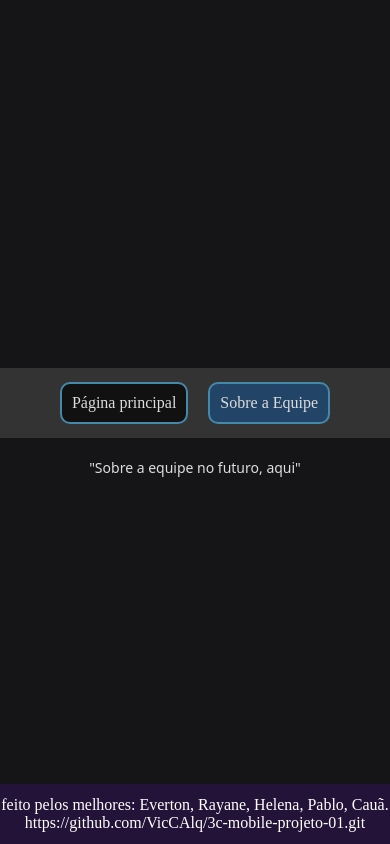
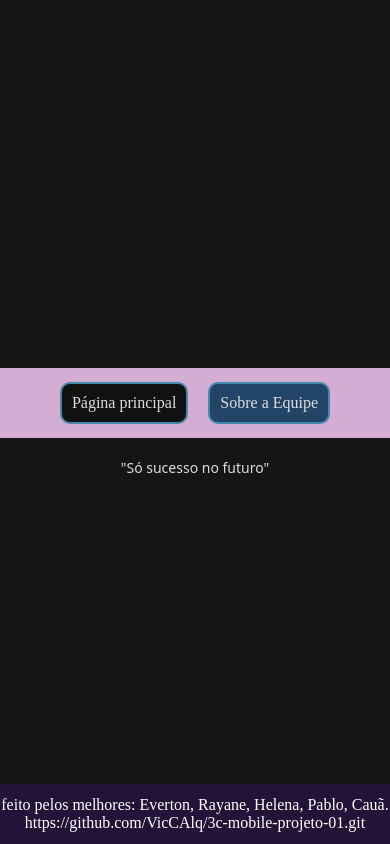
Before and after one commit to VicCAlq/3c-mobile-projeto-01, a React Native app: screen / in a window 390 px wide. Both pictures are taken after a click on the element "Sobre a Equipe". Built offline with nearby package versions, Linux system fonts and the light colour scheme.

Commit message:
atualizações

```diff
--- a/src/App.js
+++ b/src/App.js
@@ -8,15 +8,11 @@ import Menu from './components/Menu';
 import Card from './components/Card';
 
 export default function App() {
-  const paginaPrincipal = (
-          <Text style={styles.texto}>
-            "Sobre a equipe no futuro, aqui"
-          </Text>
-  )
+  const paginaPrincipal = <Card/>
 
    const sobreEquipe = (
           <Text style={styles.texto}>
-            "Sobre a equipe no futuro, aqui"
+            "Só sucesso no futuro"
           </Text>
   )
 
--- a/src/components/Card.jsx
+++ b/src/components/Card.jsx
@@ -9,6 +9,7 @@ export default function Card() {
         <Text>
             Códigos de Everton são esses
         </Text>
+
     </View>
 
     const codigoRayane = "Texto com os códigos de Rayane"
@@ -19,7 +20,7 @@ export default function Card() {
 
     const codigoCauã = "Texto com os códigos de Cauã"
 
-    const [alunoSelecionado, setAlunoSelecionado] = useState("Thais")
+    const [alunoSelecionado, setAlunoSelecionado] = useState("")
     const [codigo, setCodigo] = useState(codigoEverton)
 
     return(
--- a/src/components/cabecalho.jsx
+++ b/src/components/cabecalho.jsx
@@ -4,7 +4,7 @@ import { View, Pressable, Text } from 'react-native'
 
 const estilosCabecalho = StyleSheet.create({
   cabecalho: {
-    backgroundColor: "#333",
+    backgroundColor: "#d4add4",
     margin: "0px 0px 0px auto",
     height: "70px",
     width: "100vw",
```
